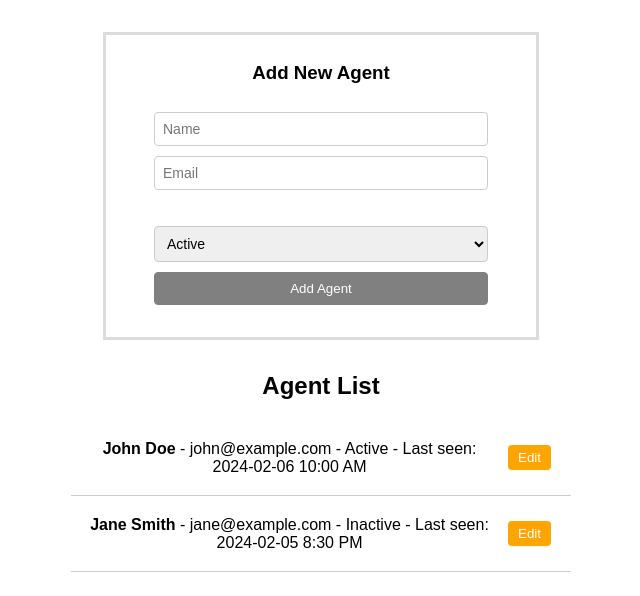
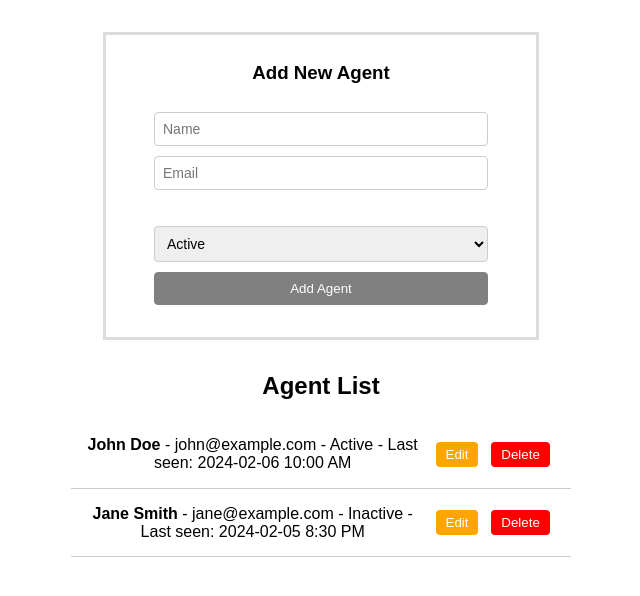
Before and after one commit to neffedych/Espresso-lab, a React (Create React App) app: page / in a window 1280 px wide. Shown: the top 596 px of the page, without its empty margins (319-959 px from the left). Built offline with nearby package versions, Linux system fonts and the light colour scheme.

Commit message:
Implemented Delete Agent func

```diff
--- a/src/components/AgentList.css
+++ b/src/components/AgentList.css
@@ -76,9 +76,28 @@
     padding: 5px 10px;
     cursor: pointer;
     border-radius: 4px;
-    margin: 15px 10px;
+
   }
 
   .edit-button:hover{
     background-color: rgb(233, 151, 0);
   }
+
+  .button-group {
+    display: flex;
+    gap: .8rem;
+    margin: .7rem;
+  }
+
+  .delete-button {
+    background-color: red;
+    color: white;
+    border: none;
+    padding: 5px 10px;
+    cursor: pointer;
+    border-radius: 4px;
+  }
+
+  .delete-button:hover{
+    background-color: rgb(237, 0, 0);
+  }
--- a/src/components/AgentList.tsx
+++ b/src/components/AgentList.tsx
@@ -1,5 +1,5 @@
 import React, { useState } from "react";
-import "./AgentList.css"; // Import styles
+import "./AgentList.css";
 
 interface Agent {
   id: string;
@@ -62,6 +62,10 @@ const AgentList: React.FC = () => {
     setStatus("Active");
   };
 
+  const deleteAgent = (id: string) => {
+    setAgents((prevAgents) => prevAgents.filter((agent) => agent.id !== id));
+  };
+
   const handleEdit = (agent: Agent) => {
     setEditingAgentId(agent.id);
     setName(agent.name);
@@ -110,7 +114,10 @@ const AgentList: React.FC = () => {
       <div>
         <strong>{agent.name}</strong> - {agent.email} - {agent.status} - Last seen: {agent.lastSeen}
       </div>
+      <div className="button-group">
         <button onClick={() => handleEdit(agent)} className="edit-button">Edit</button>
+        <button onClick={() => deleteAgent(agent.id)} className="delete-button">Delete</button>
+      </div>
     </li>
   ))}
 </ul>
```
Lines whose indentation alone changed are shown as unchanged.
